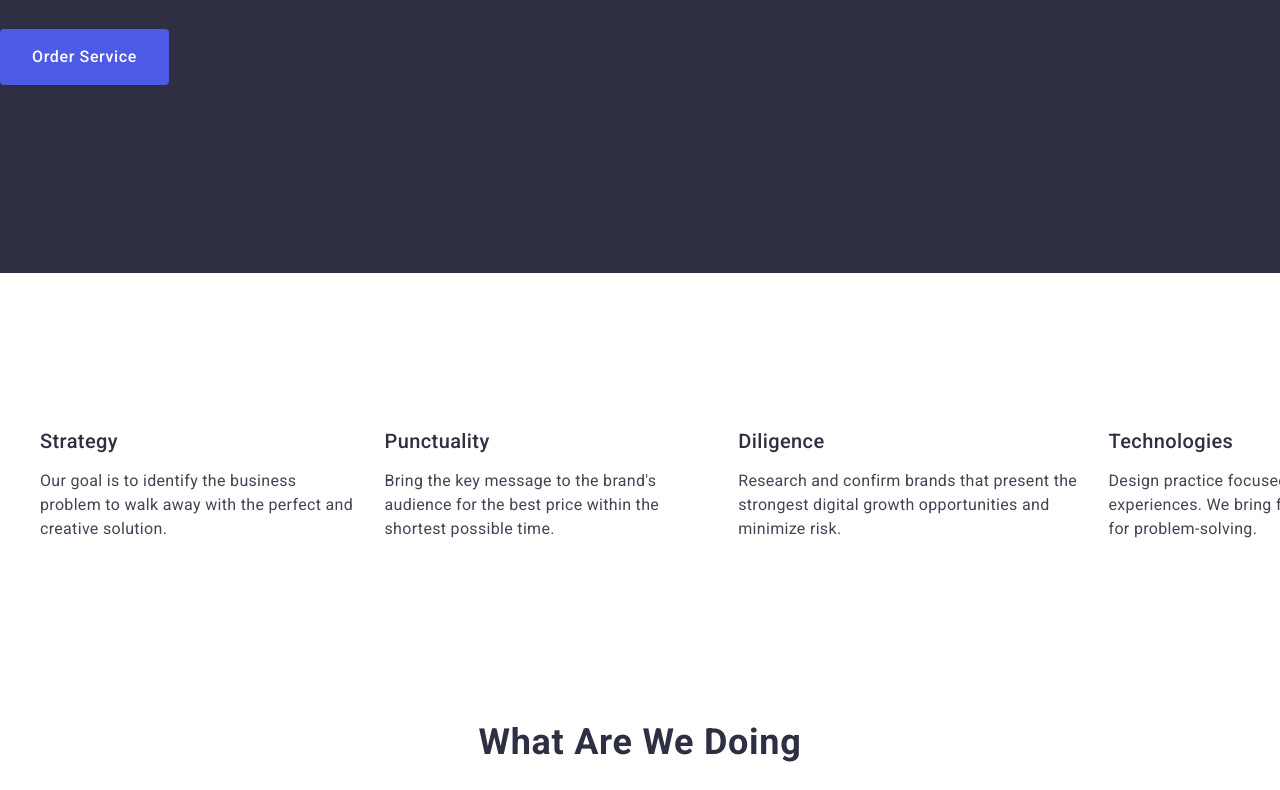
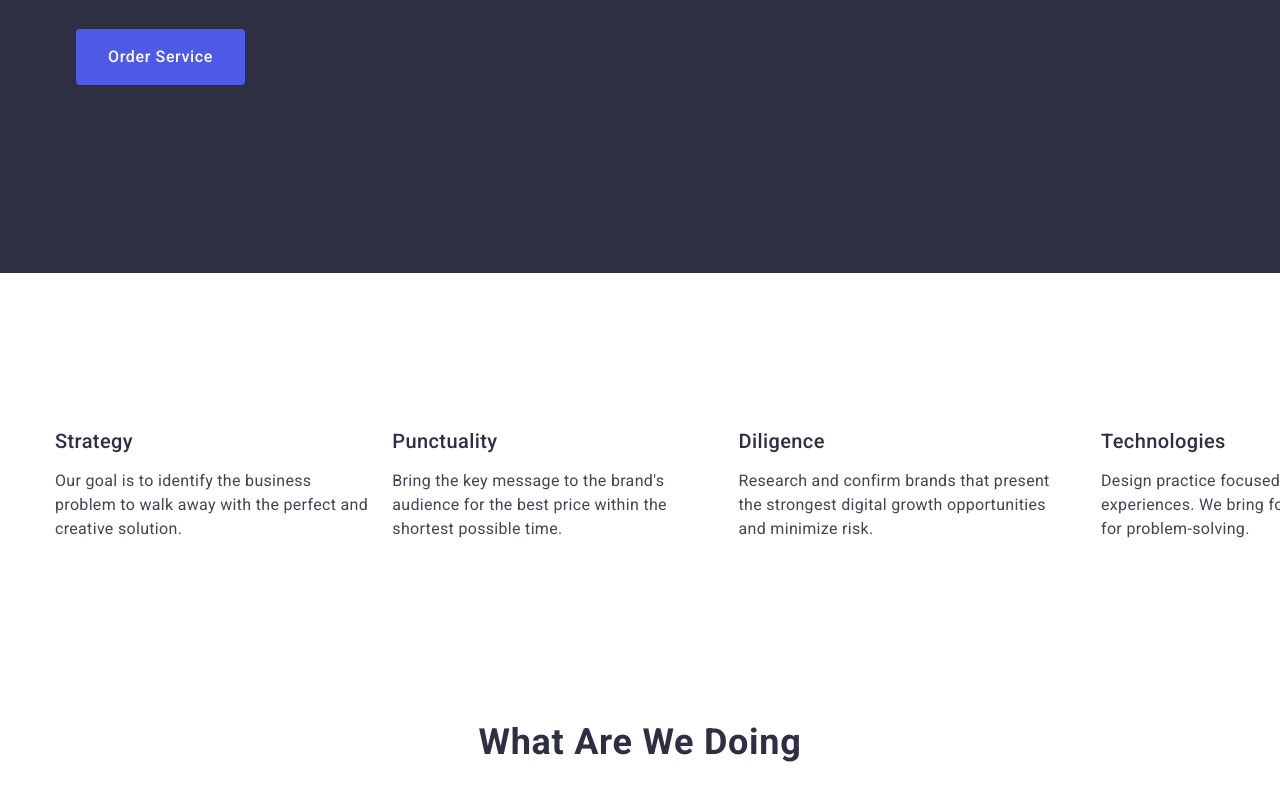
Before and after one commit to Woolfy25/goit-markup-hw-03, a plain HTML site: page index.html in a window 1280 px wide. Shown: the part 429-1219 px from the top of the page. Drawn offline with nearby package versions, Linux system fonts and the light colour scheme.

Commit message:
tema 3.4.1.8

```diff
--- a/css/styles.css
+++ b/css/styles.css
@@ -37,6 +37,12 @@ body {
 
 img {
   display: block;
+}
+
+.container {
+  width: 1158px;
+  margin: 0 auto;
+  padding: 0 15px;
 }
 
 .header {
```
